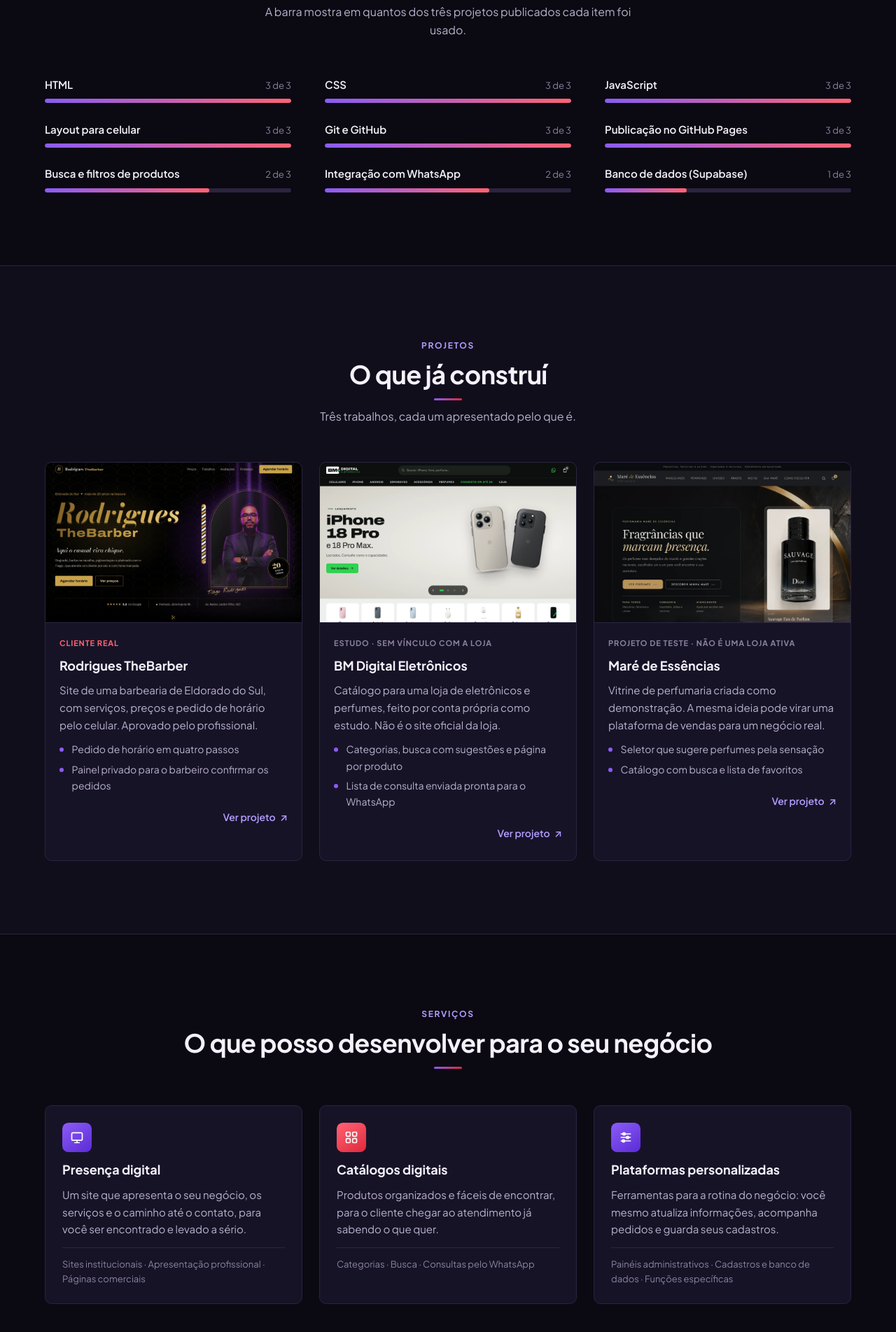
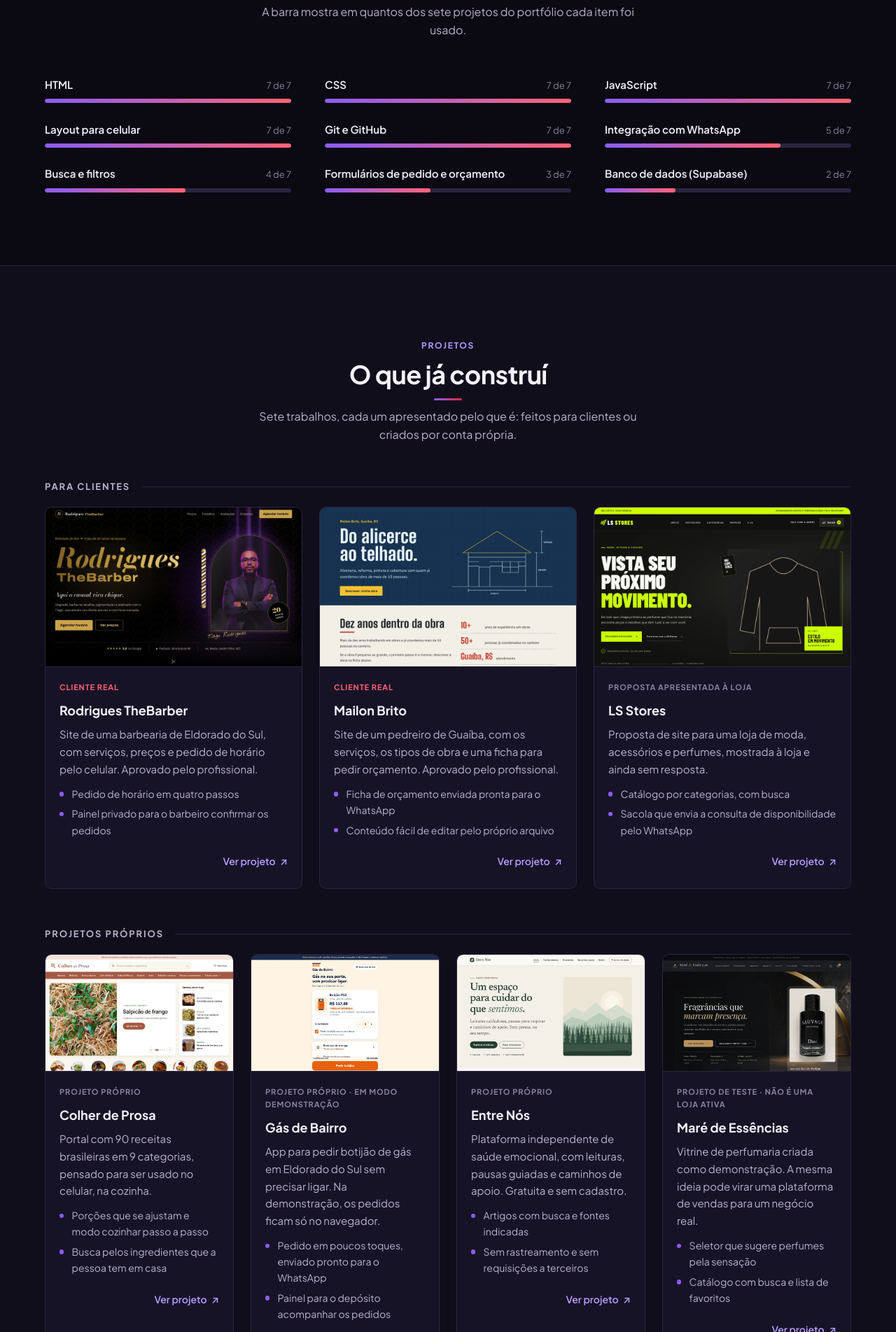
Before and after one commit to smoreiraparanhos-web/portifolio-costelinhaa, a plain HTML site: page index.html in a window 1280 px wide. Shown: the part 1516-3419 px from the top of the page at 70% size. Drawn offline with nearby package versions, Linux system fonts and the light colour scheme.

Commit message:
Inclui cinco projetos e tira a BM Digital
Entram Mailon Brito (cliente real), LS Stores (proposta apresentada à
loja), Colher de Prosa, Gás de Bairro e Entre Nós (projetos próprios).
A BM Digital sai do portfólio. Os projetos ficam em dois grupos, para
clientes e próprios. Fatos do Sobre e barras de habilidade recalculados
sobre os sete projetos. O script de capturas ganha a lista ABERTURAS.

Co-Authored-By: Claude Opus 5.5 <noreply@anthropic.com>
Claude-Session: https://claude.ai/code/session_01WXqepboF4HPcVMMtwh98Gc

```diff
--- a/css/estilo.css
+++ b/css/estilo.css
@@ -273,12 +273,14 @@ h1 { font-size: clamp(2rem, 5vw, 3.4rem); font-weight: 800; line-height: 1.12; l
 .barras span { font-weight: 600; font-size: .9375rem; }
 .barras em { font-style: normal; font-size: .8125rem; color: var(--texto-3); }
 .barras i { grid-column: 1 / -1; position: relative; height: .35rem; border-radius: 1rem; background: var(--linha); overflow: hidden; }
-.barras i::after { content: ""; position: absolute; inset: 0; width: calc(var(--n) / 3 * 100%); border-radius: 1rem; background: linear-gradient(90deg, var(--roxo), var(--vermelho-claro)); }
+.barras i::after { content: ""; position: absolute; inset: 0; width: calc(var(--n) / var(--total, 7) * 100%); border-radius: 1rem; background: linear-gradient(90deg, var(--roxo), var(--vermelho-claro)); }
 
 /* ============================ PROJETOS ============================ */
-.projetos { display: grid; gap: 1.5rem; }
-@media (min-width: 44em) { .projetos { grid-template-columns: repeat(2, 1fr); } }
-@media (min-width: 64em) { .projetos { grid-template-columns: repeat(3, 1fr); } }
+/* auto-fit: três cartões ocupam a linha toda; quatro cabem lado a lado no computador */
+.projetos { display: grid; gap: 1.5rem; grid-template-columns: repeat(auto-fit, minmax(min(100%, 15.5rem), 1fr)); }
+.projetos + .grupo { margin-top: clamp(2.5rem, 5vw, 3.5rem); }
+.grupo { display: flex; align-items: center; gap: 1rem; margin-bottom: 1.25rem; font-size: .8125rem; font-weight: 700; letter-spacing: .14em; text-transform: uppercase; color: var(--texto-2); }
+.grupo::after { content: ""; flex: 1; height: 1px; background: var(--linha); }
 .projeto {
   display: flex; flex-direction: column; overflow: hidden;
   background: var(--cartao); border: 1px solid var(--linha); border-radius: var(--raio);
--- a/index.html
+++ b/index.html
@@ -20,10 +20,10 @@
   <link rel="preconnect" href="https://fonts.googleapis.com">
   <link rel="preconnect" href="https://fonts.gstatic.com" crossorigin>
   <link rel="stylesheet" href="https://fonts.googleapis.com/css2?family=Plus+Jakarta+Sans:wght@400..800&family=Space+Mono&display=swap">
-  <link rel="stylesheet" href="css/estilo.css?v=20261113-4">
+  <link rel="stylesheet" href="css/estilo.css?v=20261125-1">
   <script>document.documentElement.classList.add('js');</script>
-  <script src="js/dados.js?v=20261113-4" defer></script>
-  <script src="js/principal.js?v=20261113-4" defer></script>
+  <script src="js/dados.js?v=20261125-1" defer></script>
+  <script src="js/principal.js?v=20261125-1" defer></script>
   <script type="application/ld+json">
   {
     "@context": "https://schema.org",
@@ -163,13 +163,13 @@
         <div class="sobre__texto">
           <p class="etiqueta">Sobre mim</p>
           <h2 id="sobre-titulo">Estou no começo da carreira e levo cada projeto a sério</h2>
-          <p>Sou Samuel Moreira Paranhos, desenvolvedor web em Eldorado do Sul (RS). Aprendo construindo: cada site que publico me ensina algo que levo para o próximo.</p>
+          <p>Sou Samuel Moreira Paranhos, desenvolvedor web em Eldorado do Sul (RS). Aprendo construindo: cada projeto me ensina algo que levo para o próximo.</p>
           <p>Antes de escrever código, procuro entender o negócio. Quem conversa com você é quem desenvolve, com atenção aos detalhes e compromisso com o que foi combinado.</p>
           <a class="botao botao--contorno" href="#contato">Vamos conversar</a>
         </div>
         <ul class="fatos">
-          <li><span class="icone"><svg viewBox="0 0 24 24" aria-hidden="true"><path d="M8 6 3 12l5 6M16 6l5 6-5 6M14 4l-4 16"/></svg></span><div><strong>3</strong><span>projetos publicados</span></div></li>
-          <li><span class="icone icone--vermelho"><svg viewBox="0 0 24 24" aria-hidden="true"><path d="M5 13l4 4L19 7"/></svg></span><div><strong>1º</strong><span>site aprovado por um cliente real</span></div></li>
+          <li><span class="icone"><svg viewBox="0 0 24 24" aria-hidden="true"><path d="M8 6 3 12l5 6M16 6l5 6-5 6M14 4l-4 16"/></svg></span><div><strong>7</strong><span>projetos desenvolvidos</span></div></li>
+          <li><span class="icone icone--vermelho"><svg viewBox="0 0 24 24" aria-hidden="true"><path d="M5 13l4 4L19 7"/></svg></span><div><strong>2</strong><span>sites aprovados por clientes reais</span></div></li>
           <li><span class="icone icone--vermelho"><svg viewBox="0 0 24 24" aria-hidden="true"><rect x="7" y="3" width="10" height="18" rx="2"/><path d="M11 18h2"/></svg></span><div><strong>Celular</strong><span>em primeiro lugar, em todos os projetos</span></div></li>
           <li><span class="icone"><svg viewBox="0 0 24 24" aria-hidden="true"><path d="M12 21s7-6.2 7-11.5A7 7 0 0 0 5 9.5C5 14.8 12 21 12 21z"/><circle cx="12" cy="9.5" r="2.5"/></svg></span><div><strong>RS</strong><span>Eldorado do Sul</span></div></li>
         </ul>
@@ -181,18 +181,18 @@
       <header class="cabeca">
         <p class="sobrelinha">Minhas habilidades</p>
         <h2 id="habilidades-titulo">O que uso nos projetos</h2>
-        <p>A barra mostra em quantos dos três projetos publicados cada item foi usado.</p>
+        <p>A barra mostra em quantos dos sete projetos do portfólio cada item foi usado.</p>
       </header>
       <ul class="barras">
-        <li style="--n: 3"><span>HTML</span><em>3 de 3</em><i></i></li>
-        <li style="--n: 3"><span>CSS</span><em>3 de 3</em><i></i></li>
-        <li style="--n: 3"><span>JavaScript</span><em>3 de 3</em><i></i></li>
-        <li style="--n: 3"><span>Layout para celular</span><em>3 de 3</em><i></i></li>
-        <li style="--n: 3"><span>Git e GitHub</span><em>3 de 3</em><i></i></li>
-        <li style="--n: 3"><span>Publicação no GitHub Pages</span><em>3 de 3</em><i></i></li>
-        <li style="--n: 2"><span>Busca e filtros de produtos</span><em>2 de 3</em><i></i></li>
-        <li style="--n: 2"><span>Integração com WhatsApp</span><em>2 de 3</em><i></i></li>
-        <li style="--n: 1"><span>Banco de dados (Supabase)</span><em>1 de 3</em><i></i></li>
+        <li style="--n: 7"><span>HTML</span><em>7 de 7</em><i></i></li>
+        <li style="--n: 7"><span>CSS</span><em>7 de 7</em><i></i></li>
+        <li style="--n: 7"><span>JavaScript</span><em>7 de 7</em><i></i></li>
+        <li style="--n: 7"><span>Layout para celular</span><em>7 de 7</em><i></i></li>
+        <li style="--n: 7"><span>Git e GitHub</span><em>7 de 7</em><i></i></li>
+        <li style="--n: 5"><span>Integração com WhatsApp</span><em>5 de 7</em><i></i></li>
+        <li style="--n: 4"><span>Busca e filtros</span><em>4 de 7</em><i></i></li>
+        <li style="--n: 3"><span>Formulários de pedido e orçamento</span><em>3 de 7</em><i></i></li>
+        <li style="--n: 2"><span>Banco de dados (Supabase)</span><em>2 de 7</em><i></i></li>
       </ul>
     </section>
 
@@ -202,8 +202,9 @@
         <header class="cabeca">
           <p class="sobrelinha">Projetos</p>
           <h2 id="projetos-titulo">O que já construí</h2>
-          <p>Três trabalhos, cada um apresentado pelo que é.</p>
+          <p>Sete trabalhos, cada um apresentado pelo que é: feitos para clientes ou criados por conta própria.</p>
         </header>
+        <h3 class="grupo">Para clientes</h3>
         <ul class="projetos">
           <li class="projeto">
             <a class="projeto__imagem" href="https://smoreiraparanhos-web.github.io/rodriguesthebarber/" target="_blank" rel="noopener" tabindex="-1" aria-hidden="true">
@@ -221,18 +222,81 @@
             </div>
           </li>
           <li class="projeto">
-            <a class="projeto__imagem" href="https://smoreiraparanhos-web.github.io/eletr-nicos-perfumes/" target="_blank" rel="noopener" tabindex="-1" aria-hidden="true">
-              <img src="assets/projetos/bm/abertura-computador.webp" width="1920" height="1200" loading="lazy" decoding="async" alt="">
+            <a class="projeto__imagem" href="https://smoreiraparanhos-web.github.io/apresenta-o-Mailon-Brito2/" target="_blank" rel="noopener" tabindex="-1" aria-hidden="true">
+              <img src="assets/projetos/mailon/abertura-computador.webp" width="1920" height="1200" loading="lazy" decoding="async" alt="">
             </a>
             <div class="projeto__corpo">
-              <p class="condicao">Estudo · sem vínculo com a loja</p>
-              <h3>BM Digital Eletrônicos</h3>
-              <p>Catálogo para uma loja de eletrônicos e perfumes, feito por conta própria como estudo. Não é o site oficial da loja.</p>
+              <p class="condicao condicao--real">Cliente real</p>
+              <h3>Mailon Brito</h3>
+              <p>Site de um pedreiro de Guaíba, com os serviços, os tipos de obra e uma ficha para pedir orçamento. Aprovado pelo profissional.</p>
               <ul class="projeto__itens">
-                <li>Categorias, busca com sugestões e página por produto</li>
-                <li>Lista de consulta enviada pronta para o WhatsApp</li>
+                <li>Ficha de orçamento enviada pronta para o WhatsApp</li>
+                <li>Conteúdo fácil de editar pelo próprio arquivo</li>
               </ul>
-              <a class="ver" href="https://smoreiraparanhos-web.github.io/eletr-nicos-perfumes/" target="_blank" rel="noopener">Ver projeto<span class="sr"> BM Digital Eletrônicos (abre em nova aba)</span></a>
+              <a class="ver" href="https://smoreiraparanhos-web.github.io/apresenta-o-Mailon-Brito2/" target="_blank" rel="noopener">Ver projeto<span class="sr"> Mailon Brito (abre em nova aba)</span></a>
+            </div>
+          </li>
+          <li class="projeto">
+            <a class="projeto__imagem" href="https://smoreiraparanhos-web.github.io/LS-Store/" target="_blank" rel="noopener" tabindex="-1" aria-hidden="true">
+              <img src="assets/projetos/ls-stores/abertura-computador.webp" width="1920" height="1200" loading="lazy" decoding="async" alt="">
+            </a>
+            <div class="projeto__corpo">
+              <p class="condicao">Proposta apresentada à loja</p>
+              <h3>LS Stores</h3>
+              <p>Proposta de site para uma loja de moda, acessórios e perfumes, mostrada à loja e ainda sem resposta.</p>
+              <ul class="projeto__itens">
+                <li>Catálogo por categorias, com busca</li>
+                <li>Sacola que envia a consulta de disponibilidade pelo WhatsApp</li>
+              </ul>
+              <a class="ver" href="https://smoreiraparanhos-web.github.io/LS-Store/" target="_blank" rel="noopener">Ver projeto<span class="sr"> LS Stores (abre em nova aba)</span></a>
+            </div>
+          </li>
+        </ul>
+        <h3 class="grupo">Projetos próprios</h3>
+        <ul class="projetos">
+          <li class="projeto">
+            <a class="projeto__imagem" href="https://smoreiraparanhos-web.github.io/Colher-de-prosa/" target="_blank" rel="noopener" tabindex="-1" aria-hidden="true">
+              <img src="assets/projetos/colher-de-prosa/abertura-computador.webp" width="1920" height="1200" loading="lazy" decoding="async" alt="">
+            </a>
+            <div class="projeto__corpo">
+              <p class="condicao">Projeto próprio</p>
+              <h3>Colher de Prosa</h3>
+              <p>Portal com 90 receitas brasileiras em 9 categorias, pensado para ser usado no celular, na cozinha.</p>
+              <ul class="projeto__itens">
+                <li>Porções que se ajustam e modo cozinhar passo a passo</li>
+                <li>Busca pelos ingredientes que a pessoa tem em casa</li>
+              </ul>
+              <a class="ver" href="https://smoreiraparanhos-web.github.io/Colher-de-prosa/" target="_blank" rel="noopener">Ver projeto<span class="sr"> Colher de Prosa (abre em nova aba)</span></a>
+            </div>
+          </li>
+          <li class="projeto">
+            <a class="projeto__imagem" href="https://smoreiraparanhos-web.github.io/gas-de-bairro/" target="_blank" rel="noopener" tabindex="-1" aria-hidden="true">
+              <img src="assets/projetos/gas-de-bairro/abertura-computador.webp" width="1920" height="1200" loading="lazy" decoding="async" alt="">
+            </a>
+            <div class="projeto__corpo">
+              <p class="condicao">Projeto próprio · em modo demonstração</p>
+              <h3>Gás de Bairro</h3>
+              <p>App para pedir botijão de gás em Eldorado do Sul sem precisar ligar. Na demonstração, os pedidos ficam só no navegador.</p>
+              <ul class="projeto__itens">
+                <li>Pedido em poucos toques, enviado pronto para o WhatsApp</li>
+                <li>Painel para o depósito acompanhar os pedidos</li>
+              </ul>
+              <a class="ver" href="https://smoreiraparanhos-web.github.io/gas-de-bairro/" target="_blank" rel="noopener">Ver projeto<span class="sr"> Gás de Bairro (abre em nova aba)</span></a>
+            </div>
+          </li>
+          <li class="projeto">
+            <a class="projeto__imagem" href="https://smoreiraparanhos-web.github.io/entre-nos/" target="_blank" rel="noopener" tabindex="-1" aria-hidden="true">
+              <img src="assets/projetos/entre-nos/abertura-computador.webp" width="1920" height="1200" loading="lazy" decoding="async" alt="">
+            </a>
+            <div class="projeto__corpo">
+              <p class="condicao">Projeto próprio</p>
+              <h3>Entre Nós</h3>
+              <p>Plataforma independente de saúde emocional, com leituras, pausas guiadas e caminhos de apoio. Gratuita e sem cadastro.</p>
+              <ul class="projeto__itens">
+                <li>Artigos com busca e fontes indicadas</li>
+                <li>Sem rastreamento e sem requisições a terceiros</li>
+              </ul>
+              <a class="ver" href="https://smoreiraparanhos-web.github.io/entre-nos/" target="_blank" rel="noopener">Ver projeto<span class="sr"> Entre Nós (abre em nova aba)</span></a>
             </div>
           </li>
           <li class="projeto">
```
Also changed, not shown: ferramentas/capturar-telas.mjs (+29 -34 lines), assets/projetos/bm/abertura-celular.webp (deleted), assets/projetos/bm/abertura-computador.webp (deleted), assets/projetos/bm/busca-celular.webp (deleted), assets/projetos/bm/categorias-celular.webp (deleted), assets/projetos/bm/lista-celular.webp (deleted), assets/projetos/colher-de-prosa/abertura-computador.webp (added), assets/projetos/entre-nos/abertura-computador.webp (added), assets/projetos/gas-de-bairro/abertura-computador.webp (added), assets/projetos/ls-stores/abertura-computador.webp (added), assets/projetos/mailon/abertura-computador.webp (added), 1 other file.
